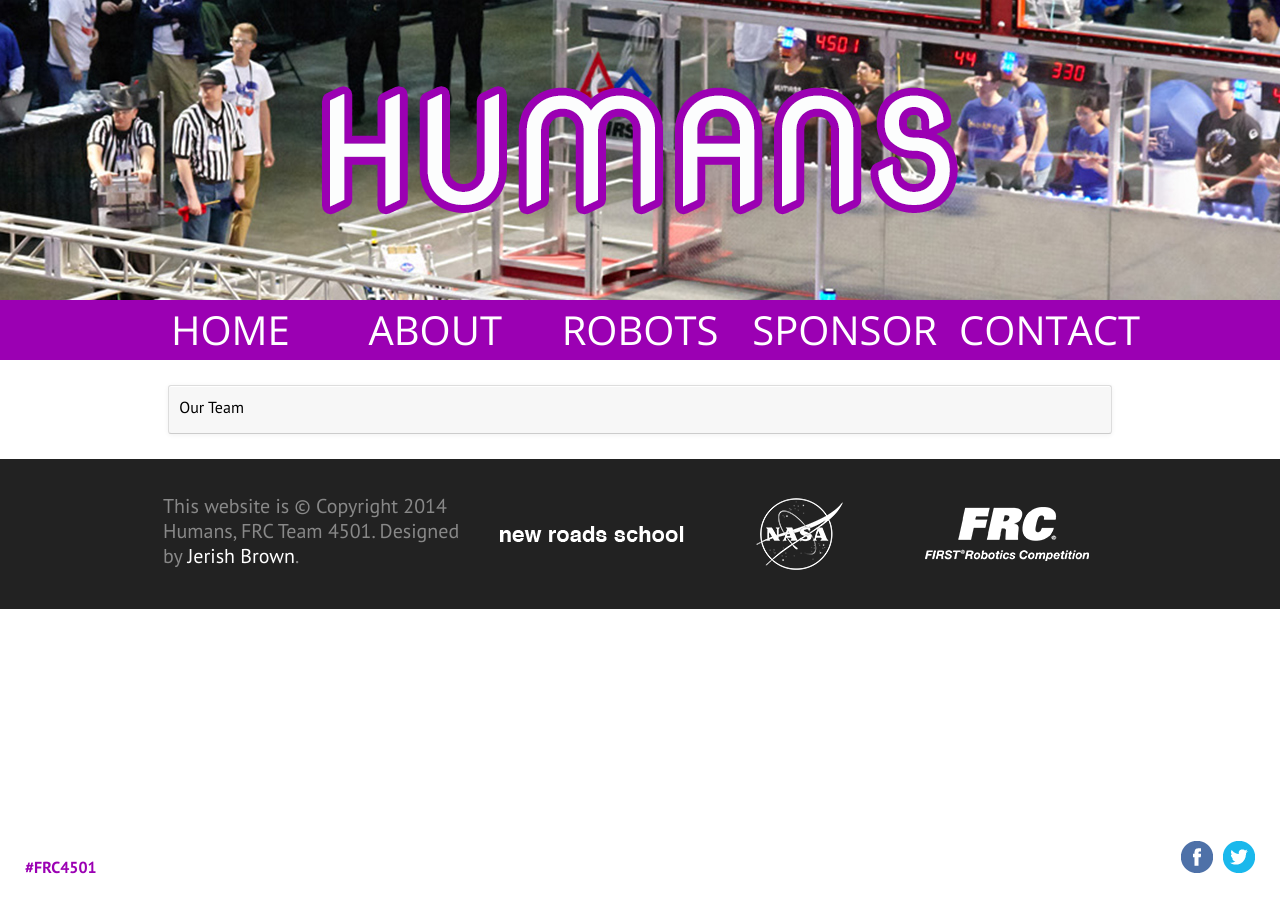
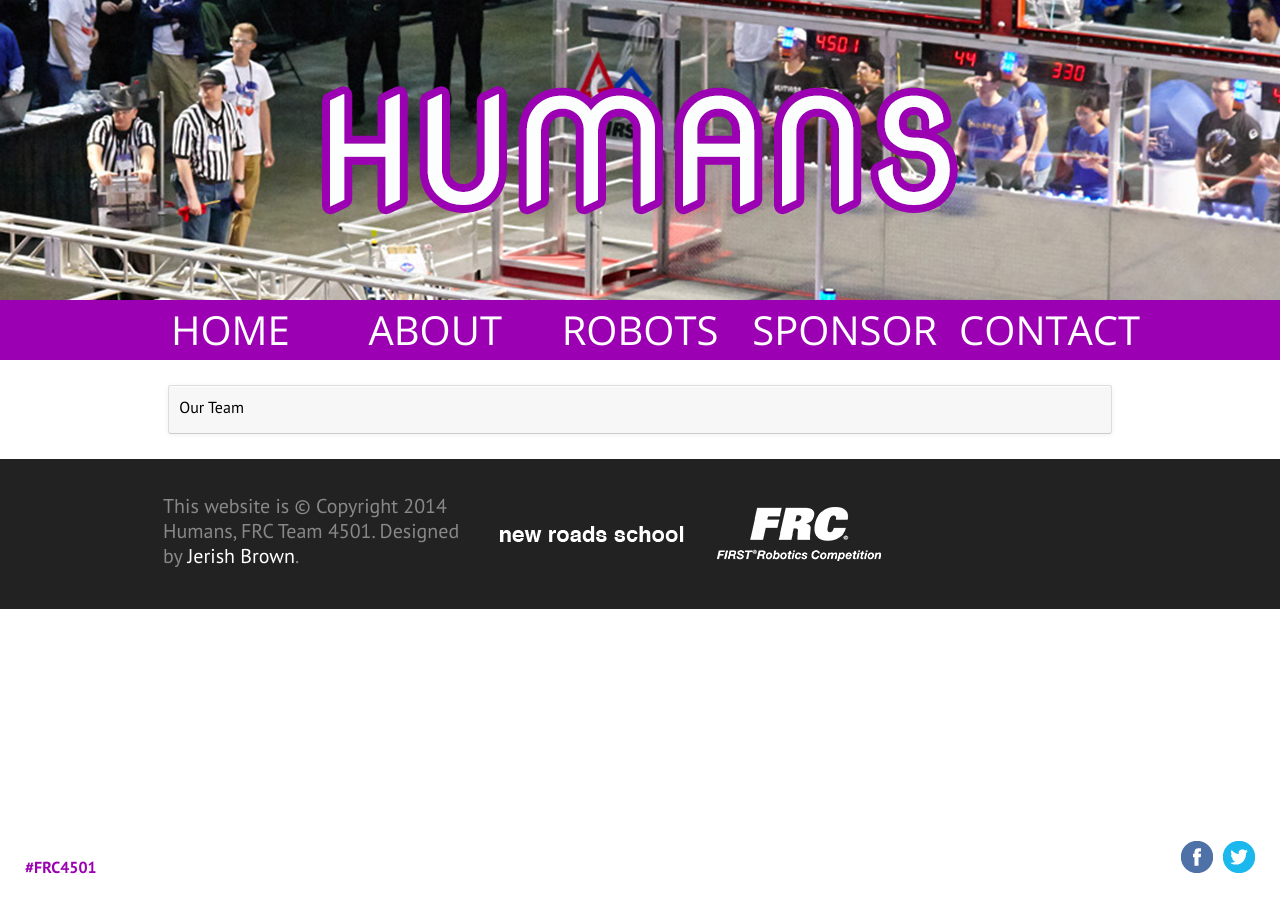
Before and after one commit to FRCHumans4501/frchumans4501.github.io, a Jekyll site: the page built from team.md, in a window 1280 px wide. Built offline with Jekyll 4.4.1, drawn with Linux system fonts in a browser that asks for light colours; nearby versions of some CDN libraries; comment, search, counter and statistics services are not loaded.

Commit message:
Got rid of NASA from footer
again no longer sponsoring us

```diff
--- a/_includes/footer.html
+++ b/_includes/footer.html
@@ -5,7 +5,7 @@
 				This website is &copy; Copyright 2014 Humans, FRC Team 4501. Designed by <a href="http://www.jerishbrown.me/">Jerish Brown</a>.
 			</li><!--
 			--><li id="footer-sponsors">
-				<a href="http://newroads.org/"><img src="/style/images/newroads-small.png" /></a><a href="http://nasa.gov/"><img src="/style/images/nasa-small.png" /></a><a href="http://usfirst.org/"><img src="/style/images/frc-small.png" /></a>
+				<a href="http://newroads.org/"><img src="/style/images/newroads-small.png" /></a><a href="http://usfirst.org/"><img src="/style/images/frc-small.png" /></a>
 			</li>
 		</ul>
 	</div>
```
